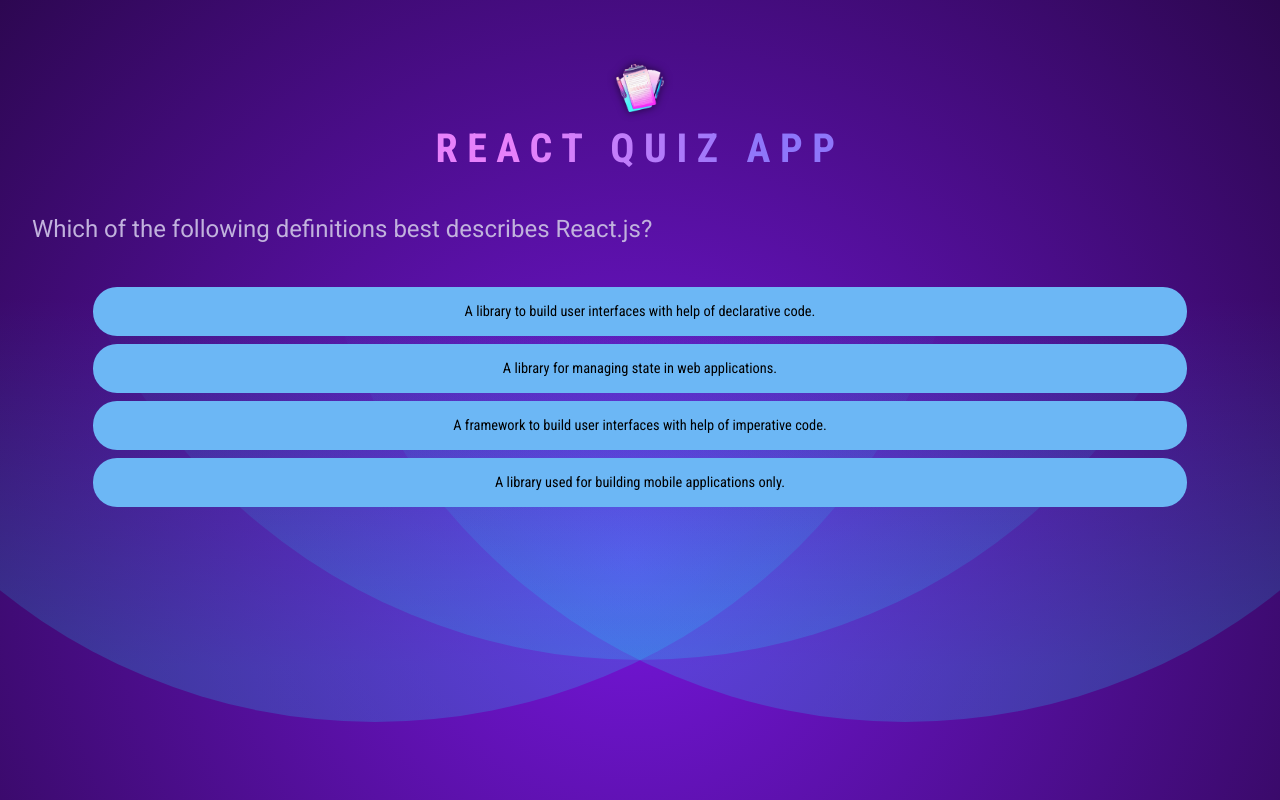
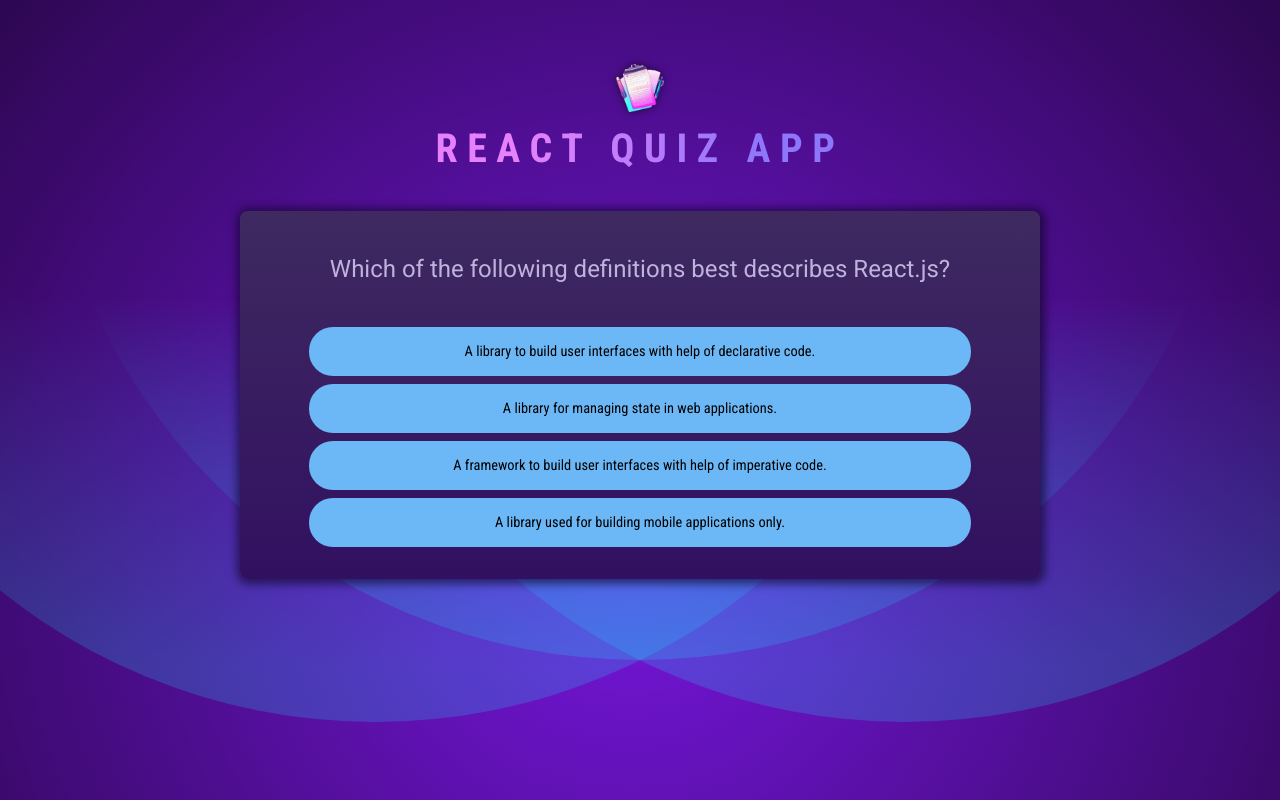
Before and after one commit to TechMusab/25-React-Projects, a React (Vite) app in the folder Quiz App-useEffect Hook/: page / in a window 1280 px wide. Built offline with nearby package versions, Linux system fonts and the light colour scheme.

Commit message:
Update quiz.jsx

```diff
--- a/Quiz App-useEffect Hook/src/components/quiz.jsx
+++ b/Quiz App-useEffect Hook/src/components/quiz.jsx
@@ -10,6 +10,7 @@
   const questionindex = answers.length;
 
   return (
+    <div id="quiz">
     <div id="question">
       <h2>{QUESTIONS[questionindex].text}</h2>
       <ul id="answers">
@@ -24,5 +25,6 @@
         })}
       </ul>
     </div>
+    </div>
   );
 }
```
